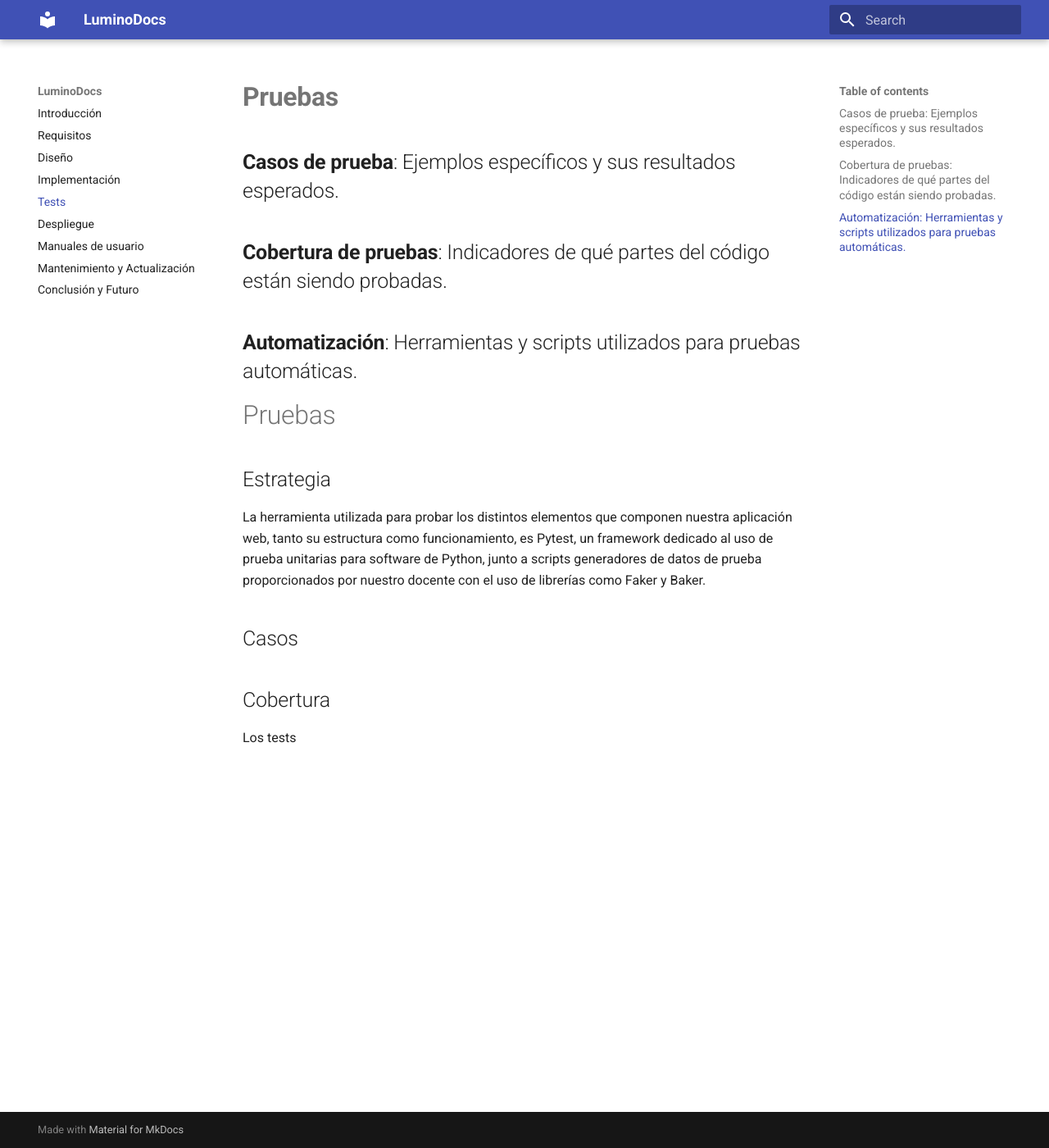
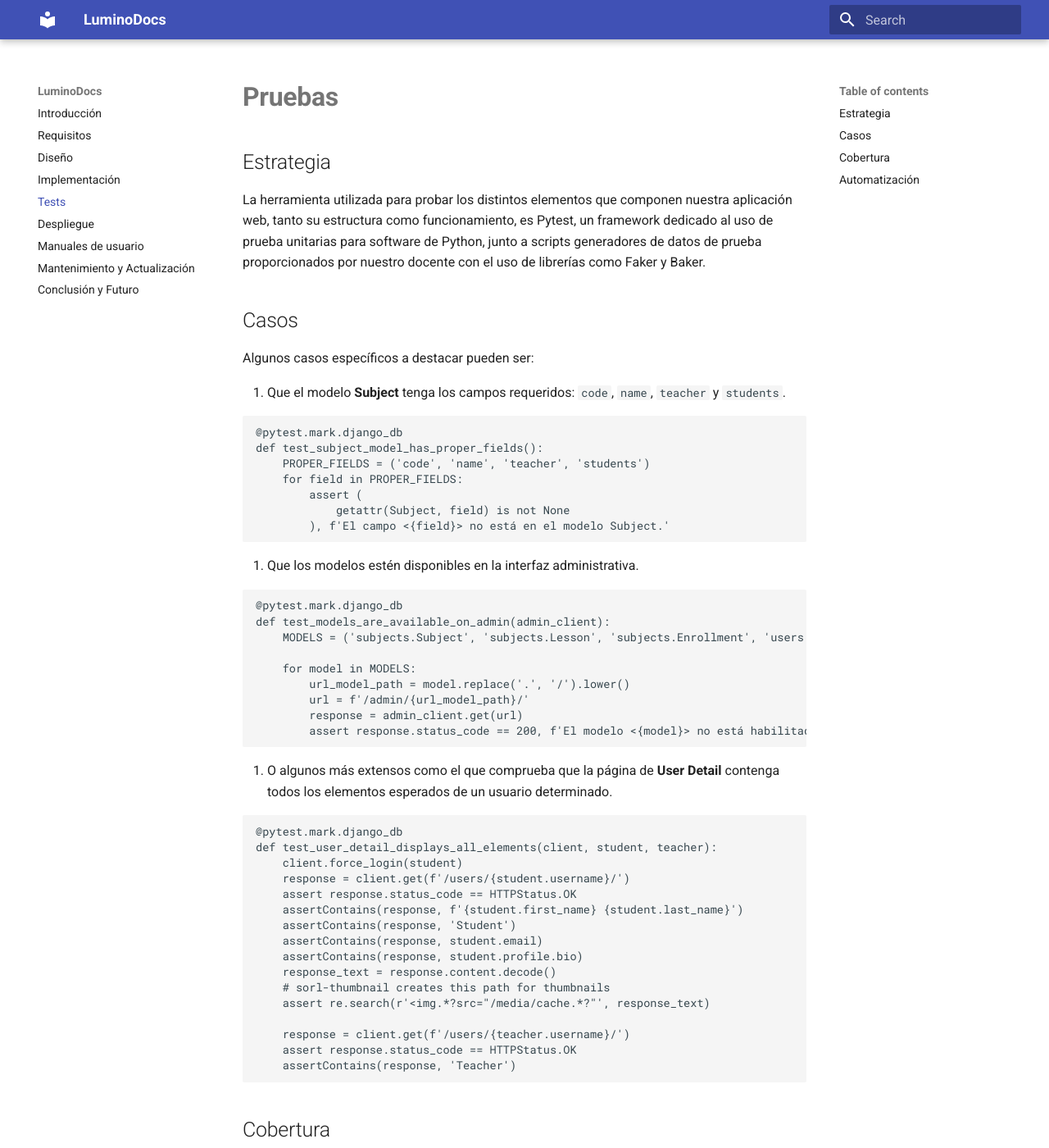
Before and after one commit to Chugani05-JesusLugo2002/LuminoDocs, an MkDocs documentation site: the page built from docs/tests.md, in a window 1280 px wide and 1400 px high. Shown: the whole window at 82% size. Built offline with MkDocs 1.6.1 and Material for MkDocs 9.7.7, drawn with Linux system fonts in a browser that asks for light colours; some of the changed text lies outside the part shown.

Commit message:
Finish tests.md

````diff
--- a/docs/tests.md
+++ b/docs/tests.md
@@ -1,12 +1,4 @@
 # **Pruebas**
-
-## **Casos de prueba**: Ejemplos específicos y sus resultados esperados.
-
-## **Cobertura de pruebas**: Indicadores de qué partes del código están siendo probadas.
-
-## **Automatización**: Herramientas y scripts utilizados para pruebas automáticas.
-
-# Pruebas
 
 ## Estrategia
 
@@ -14,6 +6,79 @@ La herramienta utilizada para probar los distintos elementos que componen nuestr
 
 ## Casos
 
+Algunos casos específicos a destacar pueden ser:
+
+1. Que el modelo **Subject** tenga los campos requeridos: `code`, `name`, `teacher` y `students`.
+
+```py
+@pytest.mark.django_db
+def test_subject_model_has_proper_fields():
+    PROPER_FIELDS = ('code', 'name', 'teacher', 'students')
+    for field in PROPER_FIELDS:
+        assert (
+            getattr(Subject, field) is not None
+        ), f'El campo <{field}> no está en el modelo Subject.'
+```
+
+2. Que los modelos estén disponibles en la interfaz administrativa.
+
+```py
+@pytest.mark.django_db
+def test_models_are_available_on_admin(admin_client):
+    MODELS = ('subjects.Subject', 'subjects.Lesson', 'subjects.Enrollment', 'users.Profile')
+
+    for model in MODELS:
+        url_model_path = model.replace('.', '/').lower()
+        url = f'/admin/{url_model_path}/'
+        response = admin_client.get(url)
+        assert response.status_code == 200, f'El modelo <{model}> no está habilitado en el admin.'
+```
+
+3. O algunos más extensos como el que comprueba que la página de **User Detail** contenga todos los elementos esperados de un usuario determinado.
+
+```py
+@pytest.mark.django_db
+def test_user_detail_displays_all_elements(client, student, teacher):
+    client.force_login(student)
+    response = client.get(f'/users/{student.username}/')
+    assert response.status_code == HTTPStatus.OK
+    assertContains(response, f'{student.first_name} {student.last_name}')
+    assertContains(response, 'Student')
+    assertContains(response, student.email)
+    assertContains(response, student.profile.bio)
+    response_text = response.content.decode()
+    # sorl-thumbnail creates this path for thumbnails
+    assert re.search(r'<img.*?src="/media/cache.*?"', response_text)
+
+    response = client.get(f'/users/{teacher.username}/')
+    assert response.status_code == HTTPStatus.OK
+    assertContains(response, 'Teacher')
+```
+
 ## Cobertura
 
-Los tests
+Los tests cubren una variedad de puntos y elementos que se presentan (o deberían estar presente) en el código de nuestra aplicación, esto incluye:
+
+- Los campos de los modelos
+- La buena configuración de *Foreign Keys*
+- El resultado de las vistas
+- Redirecciones de las urls
+- Que la autenticación se haya cumplido para la ejecución de ciertas acciones
+
+## Automatización
+
+Como se ha mencionado, se ha hecho uso de *scripts* encargados de generar datos para poblar la base de datos y ejecutar sobre ellos los tests preparados. Un ejemplo de un registro del modelo **User** es:
+
+```json
+{
+  "model": "subjects.subject",
+  "pk": 446,
+  "fields": {
+    "code": "AAB",
+    "name": "First do exist whether",
+    "teacher": 349
+  }
+},
+```
+
+Donde datos como `code` y `name` fueron generados a través de librerías de generación de datos como Faker y Baker.
````
